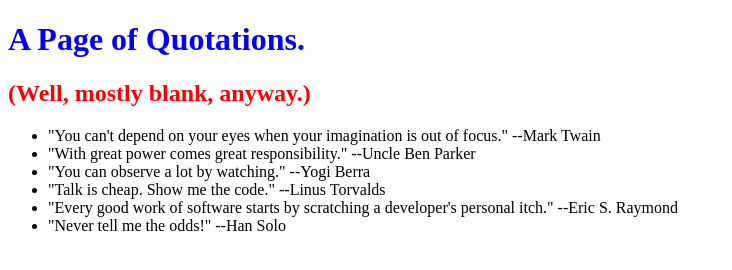
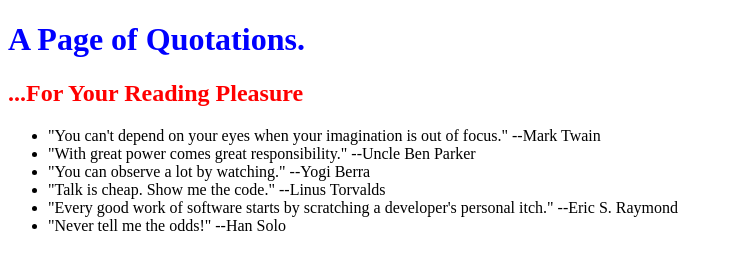
Before and after one commit to lkgregory/0main_opensaprepo, a plain HTML site: page index.html in a window 1280 px wide. Shown: the whole page, without its empty margins (0-732 px from the left). Drawn offline with Linux system fonts and the light colour scheme.

Commit message:
changed 2nd header to 'For Your Reading Pleasure'

```diff
--- a/index.html
+++ b/index.html
@@ -7,7 +7,7 @@
 		</head>
 		<body>
 			<h1>A Page of Quotations.</h1>
-			<h2>(Well, mostly blank, anyway.)</h2>
+			<h2>...For Your Reading Pleasure</h2>
 			<ul>
 				<li>"You can't depend on your eyes when your imagination is out of focus." --Mark Twain</li>
 				<li>"With great power comes great responsibility." --Uncle Ben Parker</li>
```
